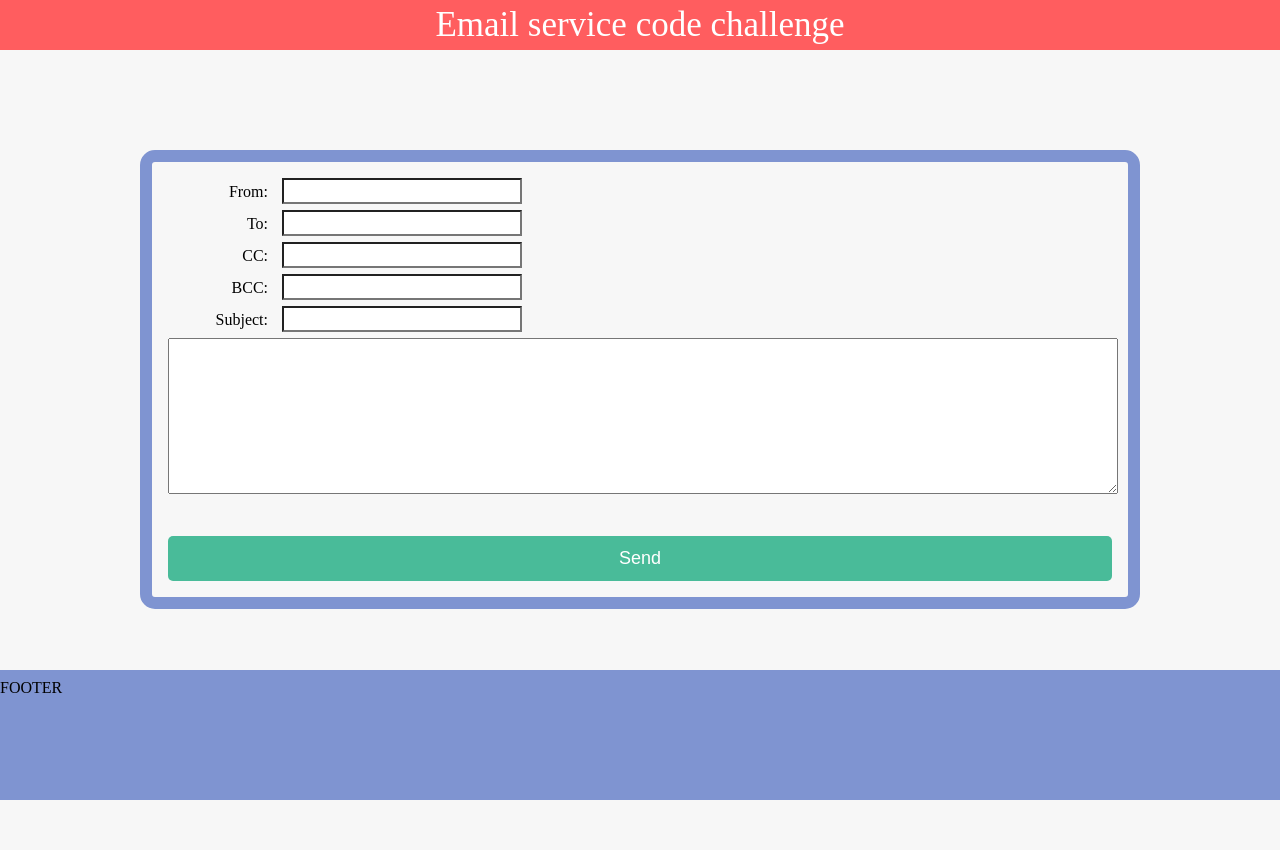
After one commit to SpeeDly/mailer, a Django app: template templates/emails/new_emails.html in a window 1280 px wide. The commit adds this page. Run offline with Django 3.2, Linux system fonts and the light colour scheme; the template is opened without the code that fills it, so the values that code supplies are empty.

Commit message:
initial design update

```diff
--- a/static/css/style.css
+++ b/static/css/style.css
@@ -1,5 +1,123 @@
-header{
+html, body, div, span, applet, object, iframe,
+h1, h2, h3, h4, h5, h6, p, blockquote, pre,
+a, abbr, acronym, address, big, cite, code,
+del, dfn, em, img, ins, kbd, q, s, samp,
+small, strike, strong, sub, sup, tt, var,
+b, u, i, center,
+dl, dt, dd, ol, ul, li,
+fieldset, form, label, legend,
+table, caption, tbody, tfoot, thead, tr, th, td,
+article, aside, canvas, details, embed,
+figure, figcaption, footer, header, hgroup,
+menu, nav, output, ruby, section, summary,
+time, mark, audio, video {
+  margin: 0;
+  padding: 0;
+  border: 0;
+  font: inherit;
+  font-size: 100%;
+  vertical-align: baseline; }
+
+html {
+  line-height: 1; }
+
+ol, ul {
+  list-style: none; }
+
+table {
+  border-collapse: collapse;
+  border-spacing: 0; }
+
+caption, th, td {
+  text-align: left;
+  font-weight: normal;
+  vertical-align: middle; }
+
+q, blockquote {
+  quotes: none; }
+  q:before, q:after, blockquote:before, blockquote:after {
+    content: "";
+    content: none; }
+
+a img {
+  border: none; }
+
+article, aside, details, figcaption, figure, footer, header, hgroup, main, menu, nav, section, summary {
+  display: block; }
+
+input[type="text"], input[type="button"], input[type="submit"] {
+  -webkit-appearance: none; }
+
+header {
+  width: 100%;
+  height: 50px;
+  background: rgba(255, 25, 28, 0.7); }
+
+h1 {
+  color: white;
+  text-align: center;
+  line-height: 50px;
+  font-size: 35px; }
+
+.column {
+  width: 1000px;
+  height: 100%;
+  margin: auto;
+  line-height: 1.4em;
+  -moz-box-sizing: border-box;
+  -webkit-box-sizing: border-box;
+  box-sizing: border-box;
+  overflow: hidden;
+  position: relative; }
+
+section {
+  height: 100%;
+  width: 100%;
+  position: absolute;
+  background: #f7f7f7; }
+  section .column {
+    color: black; }
+
+#email_form {
+  margin-top: 100px;
+  -moz-box-sizing: border-box;
+  -webkit-box-sizing: border-box;
+  box-sizing: border-box;
+  border: 12px solid #7f94d1;
+  border-radius: 15px;
+  padding: 10px; }
+  #email_form label {
+    display: inline-block;
+    width: 100px;
+    text-align: right;
+    padding-right: 10px; }
+  #email_form li {
+    margin: 6px; }
+  #email_form textarea {
     width: 100%;
-    height: 50px;
-    background: rgba(255, 25, 28, 0.7);
-}
+    outline: none; }
+  #email_form input {
+    width: auto;
+    height: 20px;
+    font-size: 18px; }
+    #email_form input[type="submit"] {
+      width: 100%;
+      height: 45px;
+      margin-top: 30px;
+      color: white;
+      font-size: 18px;
+      outline: none;
+      text-decoration: none;
+      border-radius: 5px;
+      border: 0px;
+      background: #49bb99;
+      cursor: pointer; }
+
+footer {
+  min-width: 100%;
+  width: 100%;
+  height: 120px;
+  bottom: 0px;
+  position: absolute;
+  background-color: #7f94d1;
+  padding-top: 10px; }
--- /dev/null
+++ b/static/scss/style.scss
@@ -0,0 +1,93 @@
+@import "compass/reset";
+@import "compass/css3";
+
+
+$light_blue: rgb(127, 148, 209);
+$light_green: rgb(73, 187, 153);
+
+
+input[type="text"], input[type="button"], input[type="submit"]{
+    -webkit-appearance: none;
+}
+
+header{
+    width: 100%;
+    height: 50px;
+    background: rgba(255, 25, 28, 0.7);
+}
+
+h1{
+    color: white;
+    text-align: center;
+    line-height: 50px;
+    font-size: 35px;
+}
+
+.column {
+    width: 1000px;
+    height: 100%;
+    margin: auto;
+    line-height: 1.4em;
+    @include box-sizing(border-box);
+    overflow: hidden;
+    position: relative;
+}
+
+section{
+    height: 100%;
+    width: 100%;
+    position: absolute;
+    background: rgb(247, 247, 247);
+    .column{
+        color: black;
+    }
+}
+
+#email_form{
+    margin-top: 100px;
+    @include box-sizing(border-box);
+    border: 12px solid $light_blue;
+    border-radius: 15px;
+    padding: 10px;
+    label{
+        display: inline-block;
+        width: 100px;
+        text-align: right;
+        padding-right: 10px;
+    }
+    li{
+        margin: 6px;
+    }
+    textarea{
+        width: 100%;
+        outline: none;
+    }
+    input{
+        width: auto;
+        height: 20px;
+        font-size: 18px;
+        &[type="submit"] {
+            width: 100%;
+            height: 45px;
+            margin-top: 30px;
+            color: white;
+            font-size: 18px;
+            outline: none;
+            text-decoration: none;
+            border-radius: 5px;
+            border: 0px;
+            background: $light_green;
+            cursor: pointer;
+        }
+    }
+}
+
+footer{
+    min-width: 100%;
+    width: 100%;
+    height: 120px;
+    bottom: 0px;
+    position: absolute;
+    background-color: $light_blue;
+    padding-top: 10px;
+}
--- /dev/null
+++ b/templates/emails/new_emails.html
@@ -0,0 +1,32 @@
+{% extends "master.html" %}
+
+{% block content %}
+<div class="column">
+    <form id="email_form" action="." method="POST">
+        {% csrf_token %}
+        <ul>
+            <li>
+                <label for="from">From:</label> <input type="text" name="from" id="from">
+            </li>
+            <li>
+                <label for="to">To:</label> <input type="text" name="to" id="to">
+            </li>
+            <li>
+                <label for="cc">CC:</label> <input type="text" name="cc" id="cc">
+            </li>
+            <li>
+                <label for="bcc">BCC:</label> <input type="text" name="bcc" id="bcc">
+            </li>
+            <li>
+                <label for="subject">Subject:</label> <input type="text" name="subject" id="subject">
+            </li>
+            <li>
+                <textarea name="message" id="message" cols="30" rows="10"></textarea>
+            </li>
+            <li>
+                <input type="submit" value="Send">
+            </li>
+        </ul>
+    </form>
+</div>
+{% endblock content %}
--- a/templates/master.html
+++ b/templates/master.html
@@ -23,16 +23,12 @@
 
         {% endblock stylesheets %}
 
-        {% block tweeter %}
-
-        {% endblock tweeter %}
-
     </head>
     <body>
 
         <!-- Navigation bar -->
         <header>
-            HEADER
+            <h1>Email service code challenge</h1>
         </header>
         <!--Content block-->
         <section>
```
